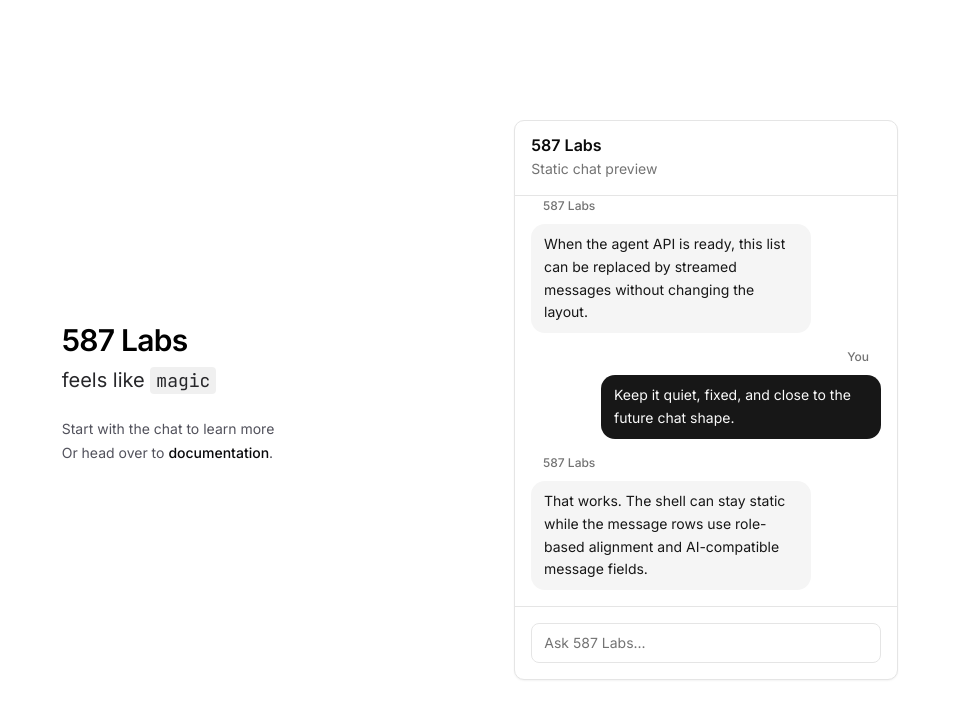
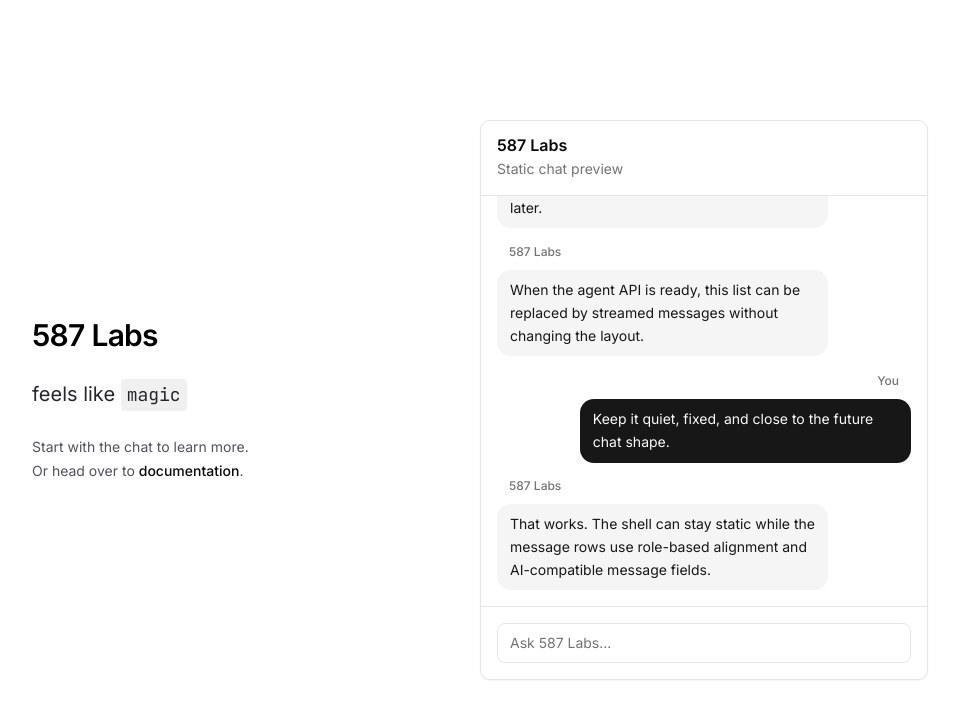
Before and after one commit to evgeniikozhushko/587labs, a Next.js app: page / in a window 1280 px wide. Shown: the top 718 px of the page, without its empty margins (160-1119 px from the left). Built offline with nearby package versions, Linux system fonts and the light colour scheme.

Commit message:
Layout improvements, cards width.

```diff
--- a/app/page.tsx
+++ b/app/page.tsx
@@ -71,34 +71,36 @@ export default function Home() {
   const lastMessageId = messages[messages.length - 1]?.id;
 
   return (
-    <main className="flex min-h-dvh w-full items-center justify-center bg-background p-4 text-foreground">
-
-      <div className="max-w-sm flex flex-col items-center gap-6 sm:items-start sm:text-left mr-60">
-
-        <h1 className="max-w-sm text-3xl font-semibold leading-2 tracking-tight text-black dark:text-zinc-50">
+    <main className="flex min-h-dvh w-full justify-center overflow-x-hidden bg-background px-4 py-8 text-foreground sm:px-6 lg:items-center lg:py-12">
+      <div className="flex w-full max-w-4xl flex-col items-start gap-8s lg:flex-row lg:items-center lg:justify-between lg:gap-16">
+        <section className="flex w-full max-w-sm flex-col items-start gap-6 text-left lg:shrink-0">
+          <h1 className="max-w-sm text-3xl font-semibold leading-tight tracking-tight text-black dark:text-zinc-50">
             587 Labs{" "}
           </h1>
 
-        <h2 className="text-xl leading-6 text-zinc-800 dark:text-zinc-400">feels like{" "}
-          <code className="rounded bg-black/[.06] px-1.5 py-0.5 font-mono text-[0.9em] dark:bg-white/[.08]">
+          <h2 className="text-xl leading-7 text-zinc-800 dark:text-zinc-400">
+            feels like{" "}
+            <code className="inline-block rounded bg-black/[.06] px-1.5 py-0.5 font-mono text-[0.9em] dark:bg-white/[.08]">
               magic
             </code>{" "}
           </h2>
 
           <p className="max-w-md text-sm leading-6 text-zinc-600 dark:text-zinc-600">
-          Start with the chat to learn more{" "}
+            Start with the chat to learn more.{" "}
             <span className="block">
               Or head over to{" "}
-            <a href="https://587labs.com/docs" className="font-medium text-zinc-950 dark:text-zinc-50">
+              <a
+                href="https://587labs.com/docs"
+                className="font-medium text-zinc-950 dark:text-zinc-50"
+              >
                 documentation
               </a>
               .
             </span>
           </p>
+        </section>
 
-      </div>
-
-      <Card className="h-[35rem] w-[calc(100vw-5rem)] max-w-sm overflow-hidden sm:w-full">
+        <Card className="h-[min(70dvh,35rem)] min-h-[28rem] w-full max-w-lg overflow-hidden lg:h-[35rem]">
           <CardHeader className="border-b border-border">
             <CardTitle>587 Labs</CardTitle>
             <CardDescription>Static chat preview</CardDescription>
@@ -120,14 +122,18 @@ export default function Home() {
                           <Message align={align}>
                             <MessageContent>
                               <MessageHeader
-                              className={align === "end" ? "justify-end" : undefined}
+                                className={
+                                  align === "end" ? "justify-end" : undefined
+                                }
                               >
                                 {message.label}
                               </MessageHeader>
                               <Bubble
                                 align={align}
                                 variant={
-                                message.role === "user" ? "default" : "secondary"
+                                  message.role === "user"
+                                    ? "default"
+                                    : "secondary"
                                 }
                               >
                                 <BubbleContent>{message.text}</BubbleContent>
@@ -149,6 +155,7 @@ export default function Home() {
             </div>
           </CardFooter>
         </Card>
+      </div>
     </main>
   );
 }
```
Lines whose indentation alone changed are shown as unchanged.
